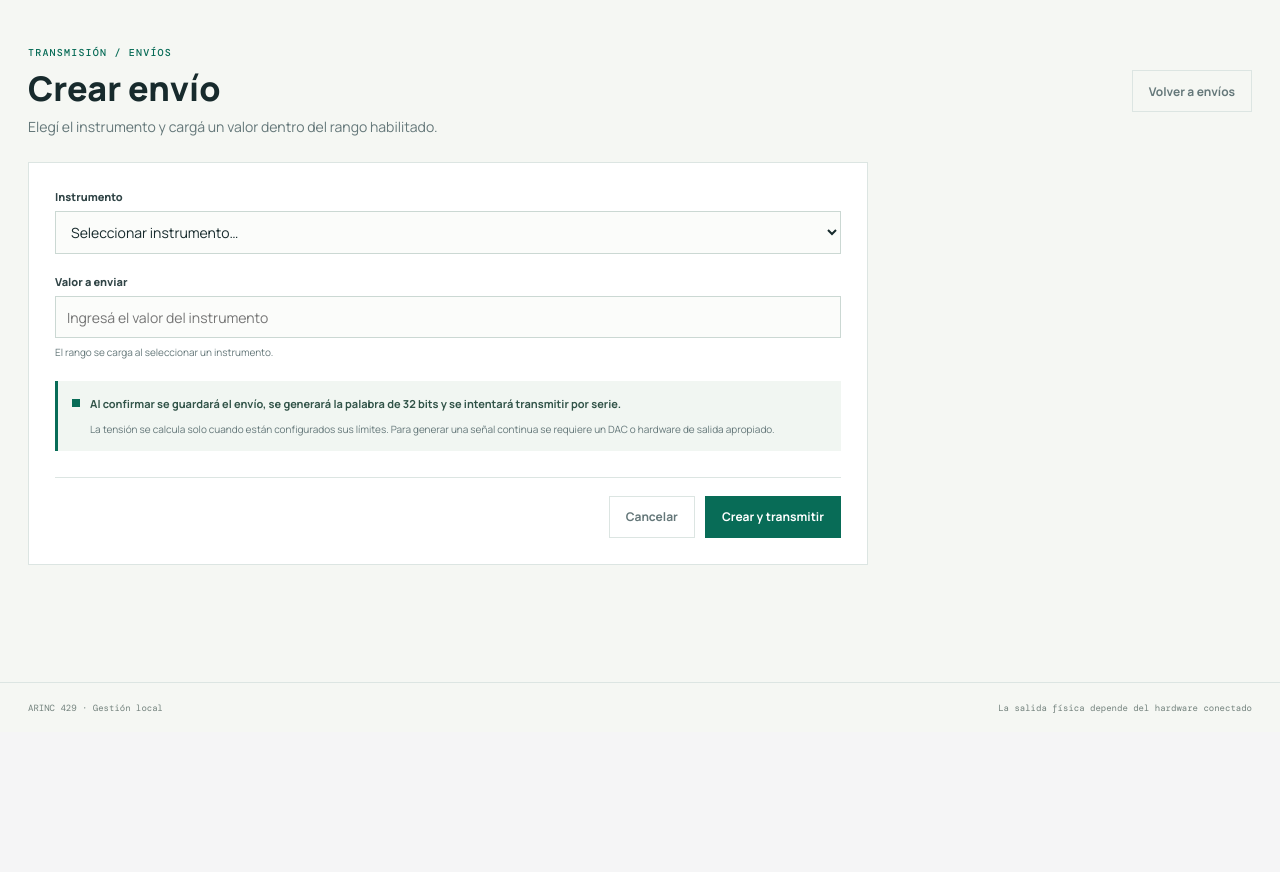
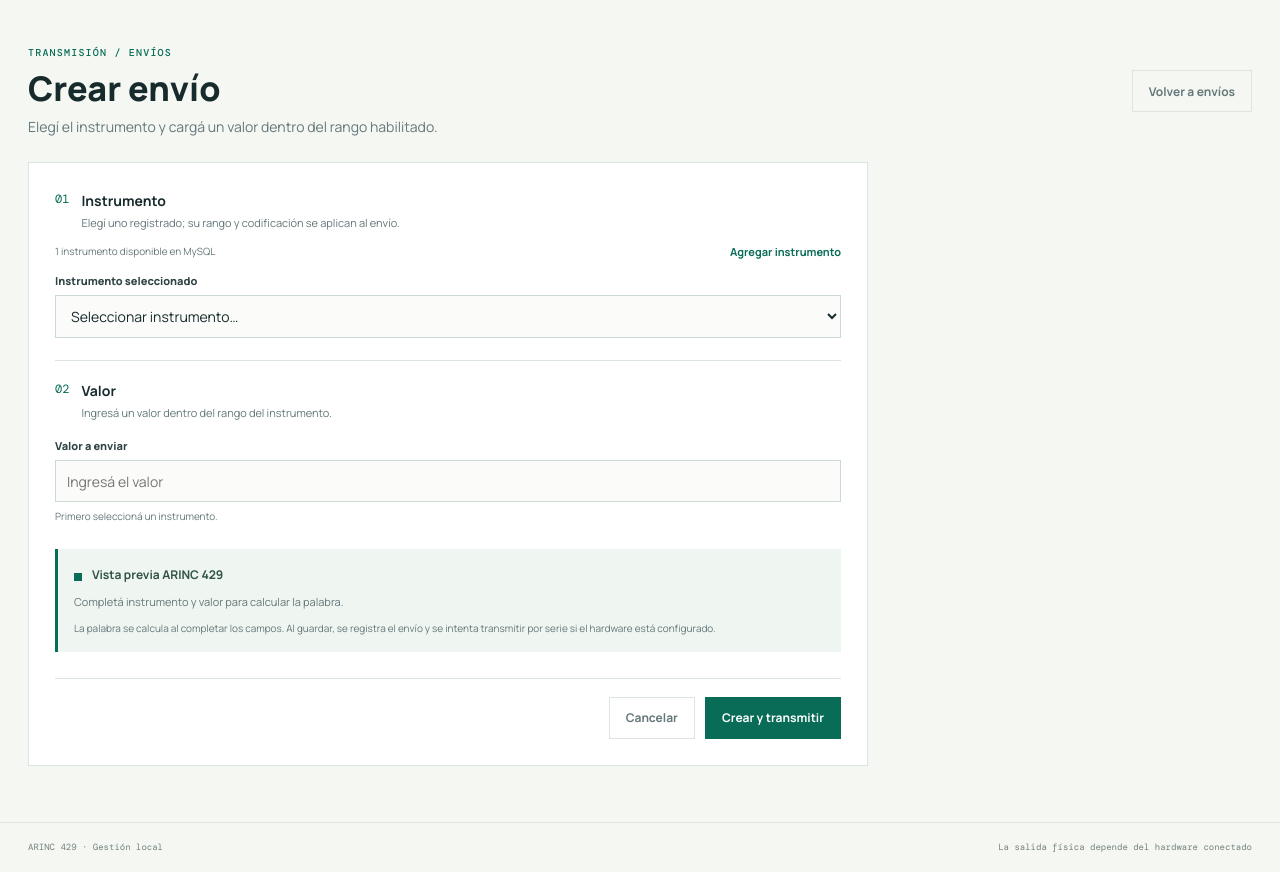
Before and after one commit to lautaroaybar21-a11y/ARINC-429-COMPLETO-ARDUINO, a Flask app: page /shipments/new in a window 1280 px wide. Shown: the part 68-940 px from the top of the page. Before the commit the page ends 781 px from the top, so only its background shows below. Run offline with Flask 3, Linux system fonts and the light colour scheme; tables that the repository leaves empty hold one stand-in row (values such as "Sample post"); some libraries are stand-ins or nearby versions.

Commit message:
Allow custom instrument names

```diff
--- a/app.py
+++ b/app.py
@@ -3,7 +3,7 @@ from datetime import datetime, timezone
 from decimal import Decimal, InvalidOperation
 from pathlib import Path
 
-from flask import Flask, flash, redirect, render_template, request, url_for
+from flask import Flask, flash, jsonify, redirect, render_template, request, url_for
 from flask_sqlalchemy import SQLAlchemy
 from flask_wtf.csrf import CSRFProtect
 from sqlalchemy import select
@@ -292,6 +292,8 @@ def create_app(test_config=None):
                 db.session.add(instrument)
                 db.session.commit()
                 flash("Instrumento creado.", "success")
+                if request.args.get("source") == "shipment":
+                    return redirect(url_for("create_shipment", instrument_id=instrument.id))
                 return redirect(url_for("instruments"))
             except ValueError as error:
                 db.session.rollback()
@@ -367,7 +369,35 @@ def create_app(test_config=None):
             except Exception:
                 db.session.rollback()
                 flash("No se pudo guardar el envío. Verificá la conexión con la base de datos.", "error")
-        return render_template("shipment_form.html", shipment=None, instruments=instruments)
+        selected_instrument_id = (
+            request.form.get("instrument_id", type=int)
+            if request.method == "POST"
+            else request.args.get("instrument_id", type=int)
+        )
+        return render_template(
+            "shipment_form.html",
+            shipment=None,
+            instruments=instruments,
+            selected_instrument_id=selected_instrument_id,
+        )
+
+    @app.post("/api/arinc-preview")
+    def arinc_preview():
+        try:
+            payload = request.get_json(silent=True) or {}
+            instrument, value, word, voltage, voltage_status = _shipment_values(payload, app)
+        except ValueError as error:
+            return jsonify({"error": str(error)}), 400
+        return jsonify(
+            {
+                "word_hex": f"0x{word:08X}",
+                "word_binary": word_bits(word),
+                "encoding": instrument.encoding,
+                "value": str(value),
+                "voltage": str(voltage) if voltage is not None else None,
+                "voltage_status": voltage_status,
+            }
+        )
 
     @app.route("/shipments/<int:shipment_id>/edit", methods=["GET", "POST"])
     def edit_shipment(shipment_id):
@@ -392,7 +422,12 @@ def create_app(test_config=None):
             except Exception:
                 db.session.rollback()
                 flash("No se pudo actualizar el envío.", "error")
-        return render_template("shipment_form.html", shipment=shipment, instruments=instruments)
+        return render_template(
+            "shipment_form.html",
+            shipment=shipment,
+            instruments=instruments,
+            selected_instrument_id=shipment.instrument_id,
+        )
 
     @app.post("/shipments/<int:shipment_id>/delete")
     def delete_shipment(shipment_id):
--- a/static/styles.css
+++ b/static/styles.css
@@ -100,6 +100,23 @@ td small { display: block; margin-top: 5px; color: var(--muted); font-size: 10px
 .preview-title { display: flex; align-items: flex-start; gap: 10px; color: #315348; font-size: 11px; font-weight: 700; line-height: 1.6; }
 .signal-mark { width: 8px; height: 8px; flex: 0 0 8px; margin-top: 4px; background: var(--green); }
 .protocol-preview p { margin: 8px 0 0 18px; color: var(--muted); font-size: 10px; line-height: 1.6; }
+.entry-step { padding: 2px 0 22px; }
+.instrument-availability { display: flex; justify-content: space-between; gap: 12px; margin: -4px 0 14px; color: var(--muted); font-size: 10px; }
+.entry-step-heading { display: flex; gap: 12px; align-items: flex-start; margin-bottom: 18px; }
+.entry-step-heading > span { color: var(--green); font: 12px var(--mono); }
+.entry-step-heading h2 { margin: 0; font-size: 14px; }
+.entry-step-heading p { margin: 5px 0 0; color: var(--muted); font-size: 11px; }
+.value-step { padding-top: 20px; border-top: 1px solid var(--line); }
+.word-preview { margin-top: 4px; padding: 16px; background: #eff5f1; border-left: 3px solid var(--green); }
+.word-preview .preview-title { align-items: center; }
+.word-preview .preview-title h2 { margin: 0; font-size: 12px; }
+.word-preview > p, #preview-status { margin: 10px 0; color: var(--muted); font-size: 11px; line-height: 1.5; }
+#word-result { display: grid; gap: 7px; margin: 12px 0; }
+#word-result[hidden] { display: none; }
+.word-preview-hex { font-size: 18px; font-weight: 500; }
+.word-preview-bits { overflow-wrap: anywhere; font-size: 12px; line-height: 1.8; }
+#word-encoding { color: var(--green-dark); font-size: 10px; }
+.word-preview .preview-footnote { margin-bottom: 0; font-size: 10px; }
 .alerts { display: grid; gap: 8px; margin-bottom: 18px; }
 .alert { padding: 12px 14px; border-left: 3px solid var(--green); background: #e4f2e8; font-size: 12px; }
 .alert.error { border-color: var(--coral); background: #faeae5; color: #753b2f; }
@@ -116,6 +133,7 @@ td small { display: block; margin-top: 5px; color: var(--muted); font-size: 10px
   h1 { font-size: 29px; }
   .form-panel { padding: 18px; }
   .form-grid { grid-template-columns: 1fr; gap: 16px; }
+  .instrument-availability { align-items: flex-start; flex-direction: column; }
   .span-2 { grid-column: auto; }
   .empty-state { align-items: flex-start; flex-wrap: wrap; gap: 12px; padding: 22px 18px; }
   .empty-state > div { flex: 1 1 calc(100% - 54px); }
--- a/templates/instrument_form.html
+++ b/templates/instrument_form.html
@@ -8,7 +8,7 @@
 <form class="form-panel" method="post">
   <input type="hidden" name="csrf_token" value="{{ csrf_token() }}">
   <div class="form-grid">
-    <label class="field span-2"><span>Nombre</span><input name="name" required maxlength="120" value="{{ instrument.name if instrument else request.form.get('name', '') }}" placeholder="Ej. Altímetro de cabina"></label>
+    <label class="field span-2"><span>Nombre</span><input name="name" required maxlength="120" value="{{ instrument.name if instrument else request.form.get('name', '') }}" placeholder="Escribí el nombre del instrumento"></label>
     <label class="field span-2"><span>Descripción <em>opcional</em></span><textarea name="description" rows="2" placeholder="Uso o referencia del instrumento">{{ instrument.description if instrument else request.form.get('description', '') }}</textarea></label>
     <label class="field"><span>Valor mínimo</span><input type="number" name="value_min" step="any" required value="{{ instrument.value_min if instrument else request.form.get('value_min', '') }}"></label>
     <label class="field"><span>Valor máximo</span><input type="number" name="value_max" step="any" required value="{{ instrument.value_max if instrument else request.form.get('value_max', '') }}"></label>
--- a/templates/shipment_form.html
+++ b/templates/shipment_form.html
@@ -8,31 +8,91 @@
 {% if instruments %}
 <form class="form-panel shipment-form" method="post">
   <input type="hidden" name="csrf_token" value="{{ csrf_token() }}">
-  <div class="form-grid">
-    <label class="field span-2"><span>Instrumento</span><select id="instrument-select" name="instrument_id" required><option value="">Seleccionar instrumento…</option>{% for item in instruments %}<option value="{{ item.id }}" data-min="{{ item.value_min }}" data-max="{{ item.value_max }}" data-encoding="{{ item.encoding }}" {{ 'selected' if (shipment.instrument_id if shipment else request.form.get('instrument_id', '')|int) == item.id }}>{{ item.name }} · {{ item.encoding }} · {{ item.value_min }} a {{ item.value_max }}</option>{% endfor %}</select></label>
-    <label class="field span-2"><span>Valor a enviar</span><input id="value-input" type="number" name="value" step="any" required value="{{ shipment.value if shipment else request.form.get('value', '') }}" placeholder="Ingresá el valor del instrumento"><small id="range-hint">El rango se carga al seleccionar un instrumento.</small></label>
+  <div class="entry-step">
+    <div class="entry-step-heading"><span>01</span><div><h2>Instrumento</h2><p>Elegí uno registrado; su rango y codificación se aplican al envío.</p></div></div>
+    <div class="instrument-availability"><span>{{ instruments|length }} instrumento{{ '' if instruments|length == 1 else 's' }} disponible{{ '' if instruments|length == 1 else 's' }} en MySQL</span><a class="text-action" href="{{ url_for('create_instrument', source='shipment') }}">Agregar instrumento</a></div>
+    <label class="field"><span>Instrumento seleccionado</span><select id="instrument-select" name="instrument_id" required><option value="">Seleccionar instrumento…</option>{% for item in instruments %}<option value="{{ item.id }}" data-min="{{ item.value_min }}" data-max="{{ item.value_max }}" data-encoding="{{ item.encoding }}" {{ 'selected' if selected_instrument_id == item.id }}>{{ item.name }} · {{ item.encoding }} · {{ item.value_min }} a {{ item.value_max }}</option>{% endfor %}</select></label>
   </div>
-  <div class="protocol-preview"><div class="preview-title"><span class="signal-mark"></span><span>Al confirmar se guardará el envío, se generará la palabra de 32 bits y se intentará transmitir por serie.</span></div><p>La tensión se calcula solo cuando están configurados sus límites. Para generar una señal continua se requiere un DAC o hardware de salida apropiado.</p></div>
+  <div class="entry-step value-step">
+    <div class="entry-step-heading"><span>02</span><div><h2>Valor</h2><p>Ingresá un valor dentro del rango del instrumento.</p></div></div>
+    <label class="field"><span>Valor a enviar</span><input id="value-input" type="number" name="value" step="any" required value="{{ shipment.value if shipment else request.form.get('value', '') }}" placeholder="Ingresá el valor"><small id="range-hint">Primero seleccioná un instrumento.</small></label>
+  </div>
+  <section class="word-preview" aria-live="polite" aria-labelledby="word-preview-title">
+    <div class="preview-title"><span class="signal-mark"></span><h2 id="word-preview-title">Vista previa ARINC 429</h2></div>
+    <p id="preview-status">Completá instrumento y valor para calcular la palabra.</p>
+    <div id="word-result" hidden>
+      <strong id="word-hex" class="mono word-preview-hex"></strong>
+      <span id="word-bits" class="mono word-preview-bits"></span>
+      <small id="word-encoding"></small>
+    </div>
+    <p class="preview-footnote">La palabra se calcula al completar los campos. Al guardar, se registra el envío y se intenta transmitir por serie si el hardware está configurado.</p>
+  </section>
   <div class="form-actions"><a class="button quiet" href="{{ url_for('shipments') }}">Cancelar</a><button class="button primary" type="submit">{{ 'Guardar cambios' if shipment else 'Crear y transmitir' }}</button></div>
 </form>
 <script>
   const instrumentSelect = document.getElementById('instrument-select');
   const valueInput = document.getElementById('value-input');
   const rangeHint = document.getElementById('range-hint');
-  function updateInstrumentRange() {
+  const previewStatus = document.getElementById('preview-status');
+  const wordResult = document.getElementById('word-result');
+  let previewRequest = 0;
+
+  async function updatePreview() {
+    const requestId = ++previewRequest;
     const option = instrumentSelect.selectedOptions[0];
     if (!option || !option.dataset.min) {
       valueInput.removeAttribute('min');
       valueInput.removeAttribute('max');
-      rangeHint.textContent = 'El rango se carga al seleccionar un instrumento.';
+      rangeHint.textContent = 'Primero seleccioná un instrumento.';
+      wordResult.hidden = true;
+      previewStatus.textContent = 'Completá instrumento y valor para calcular la palabra.';
       return;
     }
     valueInput.min = option.dataset.min;
     valueInput.max = option.dataset.max;
     rangeHint.textContent = `Rango: ${option.dataset.min} a ${option.dataset.max} · ${option.dataset.encoding}`;
+
+    if (valueInput.value === '') {
+      wordResult.hidden = true;
+      previewStatus.textContent = 'Ingresá el valor para calcular la palabra.';
+      return;
+    }
+    if (!valueInput.checkValidity()) {
+      wordResult.hidden = true;
+      previewStatus.textContent = `El valor debe estar entre ${option.dataset.min} y ${option.dataset.max}.`;
+      return;
+    }
+
+    previewStatus.textContent = 'Calculando palabra…';
+    wordResult.hidden = true;
+    try {
+      const response = await fetch('{{ url_for("arinc_preview") }}', {
+        method: 'POST',
+        headers: {
+          'Content-Type': 'application/json',
+          'X-CSRFToken': document.querySelector('[name="csrf_token"]').value
+        },
+        body: JSON.stringify({instrument_id: instrumentSelect.value, value: valueInput.value})
+      });
+      const data = await response.json();
+      if (requestId !== previewRequest) return;
+      if (!response.ok) throw new Error(data.error || 'No se pudo calcular la palabra.');
+      document.getElementById('word-hex').textContent = data.word_hex;
+      document.getElementById('word-bits').textContent = data.word_binary.match(/.{1,4}/g).join(' ');
+      document.getElementById('word-encoding').textContent = `${data.encoding} · paridad impar · 32 bits`;
+      wordResult.hidden = false;
+      previewStatus.textContent = 'Palabra calculada para este instrumento y valor.';
+    } catch (error) {
+      if (requestId !== previewRequest) return;
+      previewStatus.textContent = error.message;
+    }
   }
-  instrumentSelect.addEventListener('change', updateInstrumentRange);
-  updateInstrumentRange();
+
+  instrumentSelect.addEventListener('change', () => {
+    updatePreview();
+  });
+  valueInput.addEventListener('input', updatePreview);
+  updatePreview();
 </script>
 {% else %}
 <div class="empty-state"><span class="empty-symbol">!</span><div><h3>Primero necesitás un instrumento</h3><p>Los envíos usan los rangos y parámetros ARINC definidos en un instrumento registrado.</p></div><a class="button secondary" href="{{ url_for('create_instrument') }}">Crear instrumento</a></div>
```
Also changed, not shown: tests/test_app.py (+70 -0 lines), README.md.
